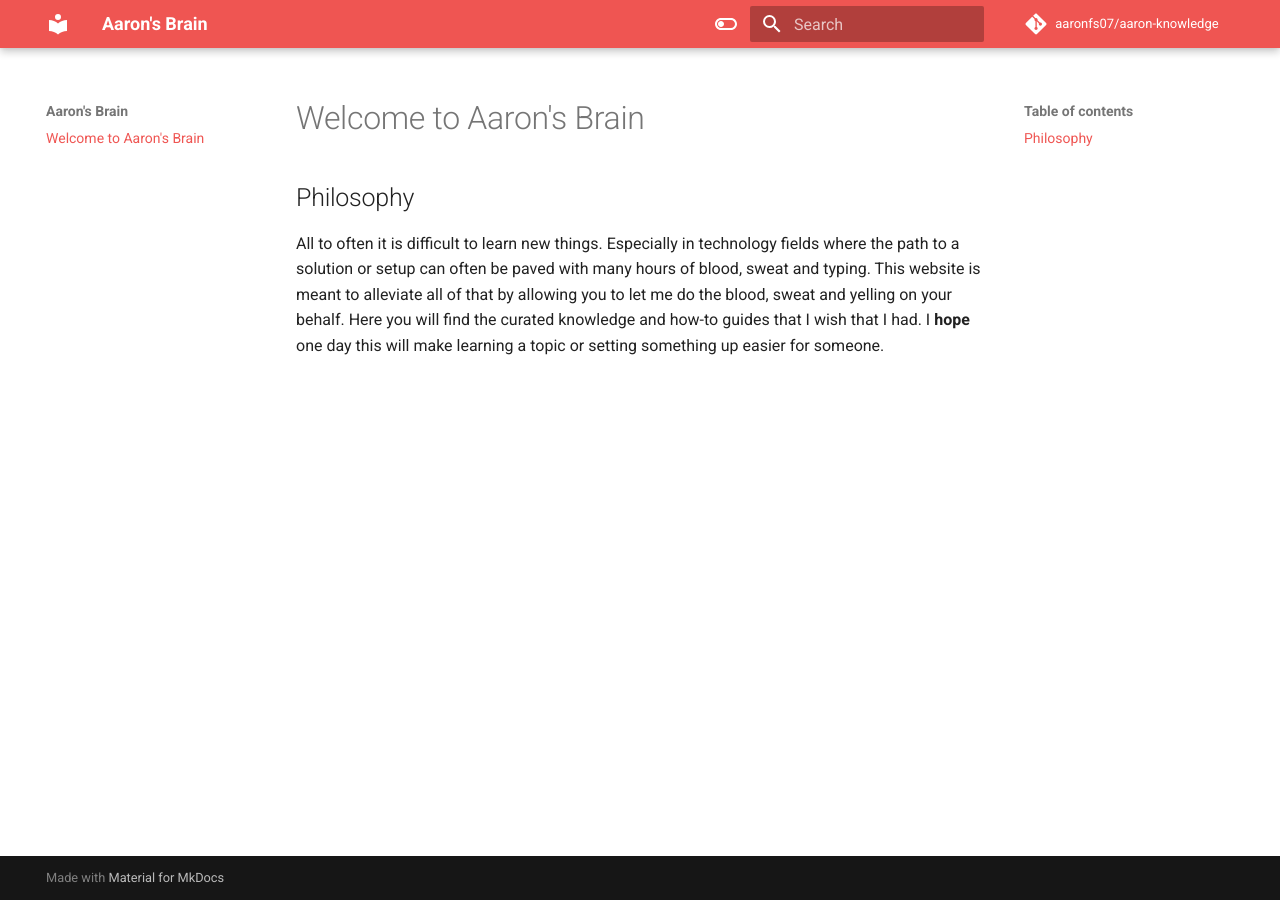
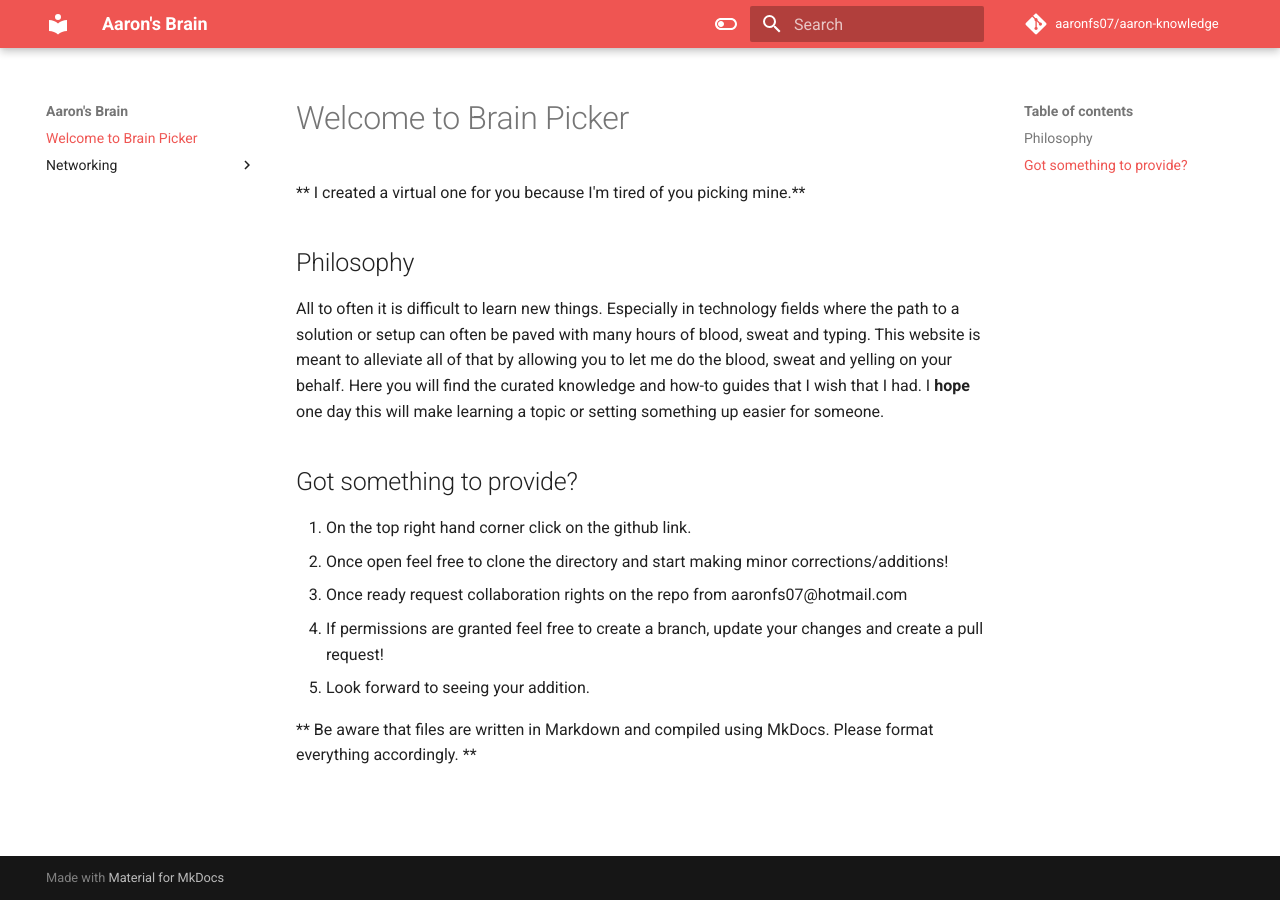
Before and after one commit to aaronfs07/9linedefense-knowledge, an MkDocs documentation site: the page built from docs/index.md, in a window 1280 px wide. Built offline with MkDocs 1.6.1 and Material for MkDocs 9.7.7, drawn with Linux system fonts in a browser that asks for light colours; comment, search, counter and statistics services are not loaded.

Commit message:
Knowledge Upload

```diff
--- a/docs/index.md
+++ b/docs/index.md
@@ -1,5 +1,19 @@
-# Welcome to Aaron's Brain
+# Welcome to Brain Picker
+
+** I created a virtual one for you because I'm tired of you picking mine.**
+
+
 
 ## Philosophy
 
 All to often it is difficult to learn new things. Especially in technology fields where the path to a solution or setup can often be paved with many hours of blood, sweat and typing. This website is meant to alleviate all of that by allowing you to let me do the blood, sweat and yelling on your behalf. Here you will find the curated knowledge and how-to guides that I wish that I had. I **hope** one day this will make learning a topic or setting something up easier for someone.
+
+## Got something to provide?
+
+1. On the top right hand corner click on the github link.
+2. Once open feel free to clone the directory and start making minor corrections/additions!
+3. Once ready request collaboration rights on the repo from aaronfs07@hotmail.com
+4. If permissions are granted feel free to create a branch, update your changes and create a pull request!
+5. Look forward to seeing your addition.
+
+** Be aware that files are written in Markdown and compiled using MkDocs. Please format everything accordingly. **
```
Also changed, not shown: docs/Networking/Software Defined Networking (SDN)/Meraki.md (added, +8 -0 lines), docs/Networking/Software Defined Networking (SDN)/Software Defined Networking (SDN).md (added, +14 -0 lines), docs/Networking/Software Defined Networking (SDN)/Unifi.md (added, +7 -0 lines), 1 other file.
